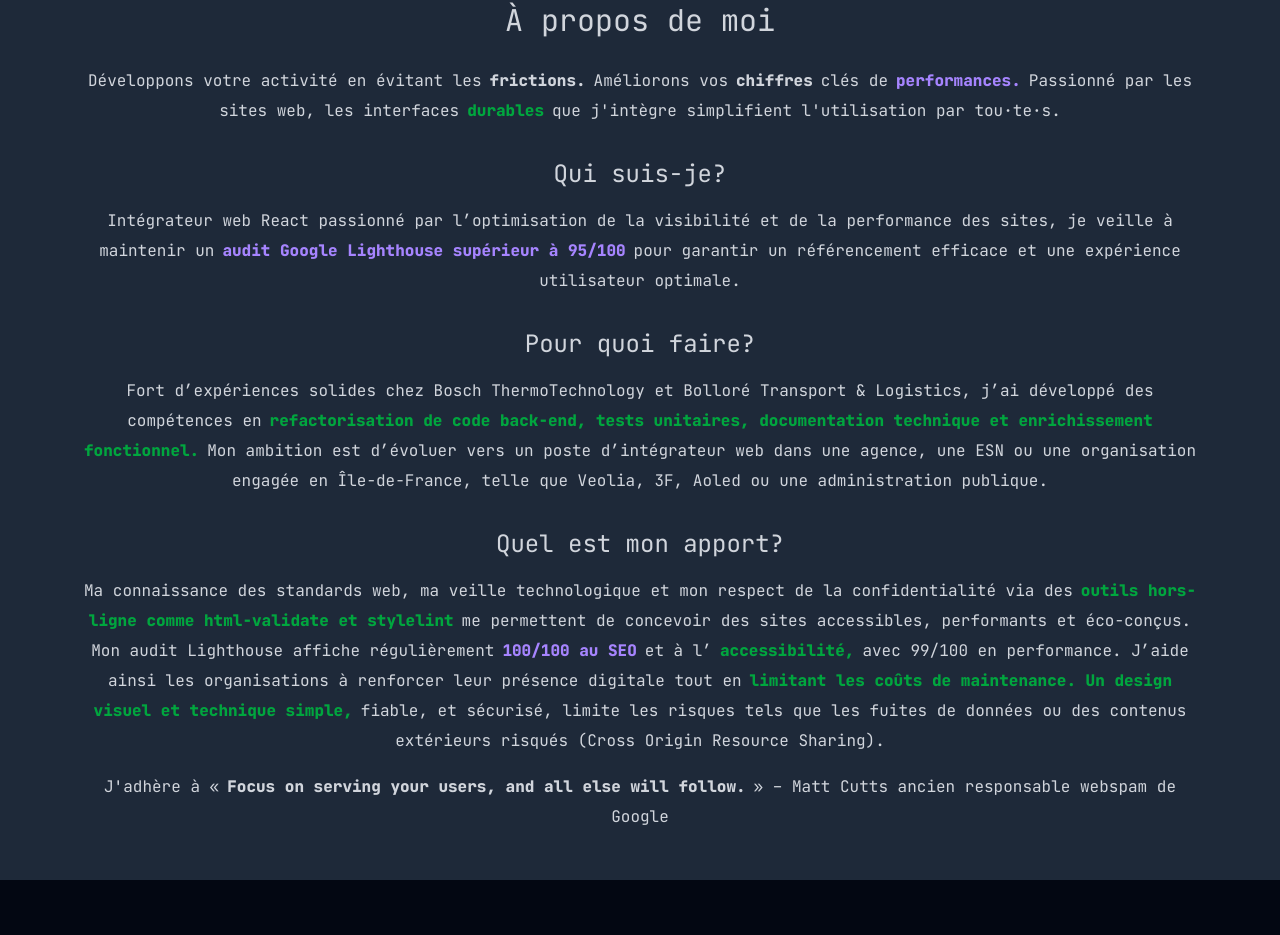
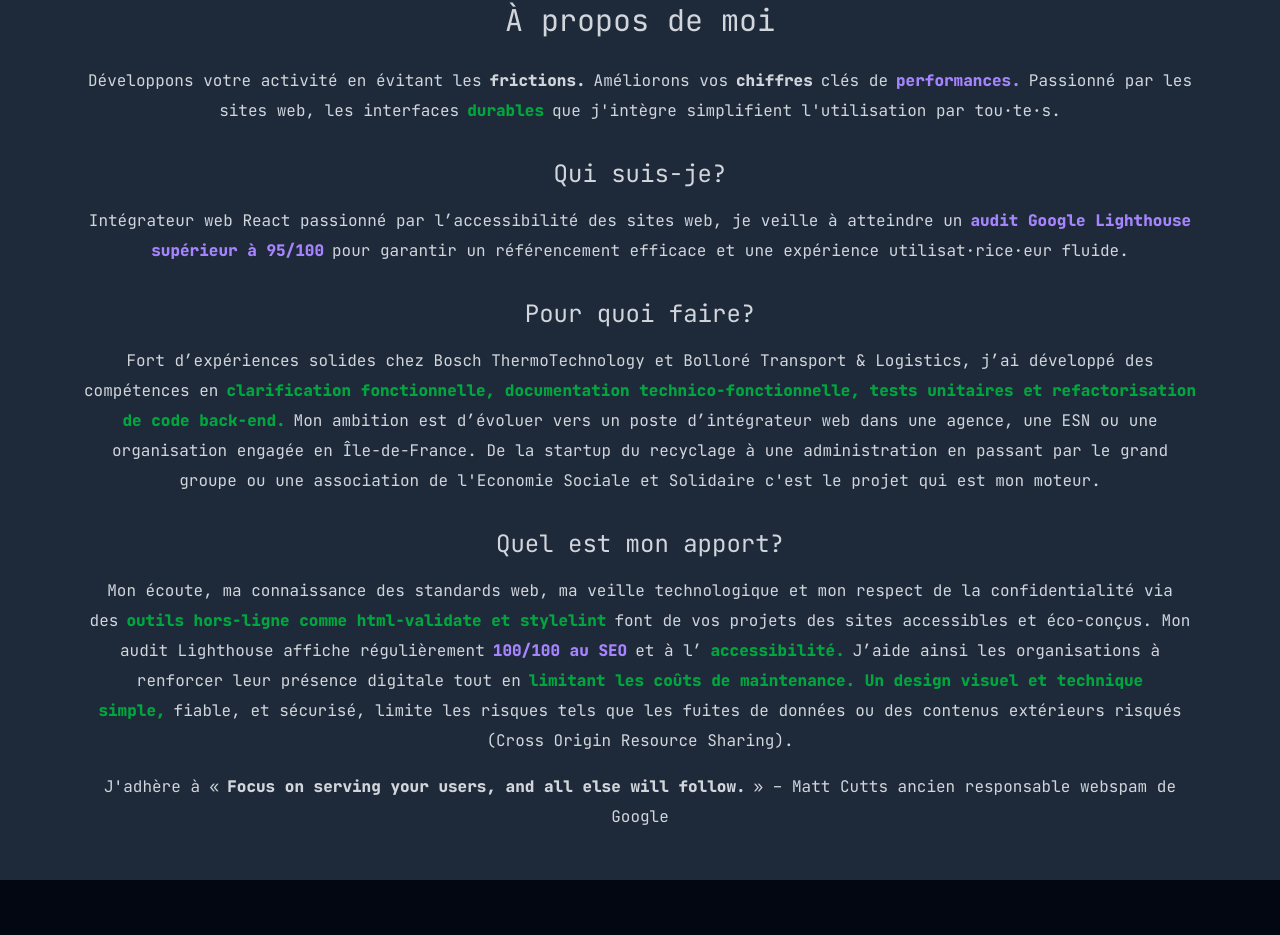
Before and after one commit to ericDev1o/OC900_p12_portfolio, a React (Vite) app: page / in a window 1280 px wide. Shown: the part 614-1549 px from the top of the page. Built offline with nearby package versions, Linux system fonts and the light colour scheme.

Commit message:
About me paragraphs are updated.

```diff
--- a/src/pages/Home.tsx
+++ b/src/pages/Home.tsx
@@ -19,8 +19,6 @@
   const reactLogo = getLogoURI('react');
   const linkedinLogo = getLogoURI('linkedIn');
   const githubLogo = getLogoURI('gitHub');
-
-
 
   return <main>
       <article>
@@ -126,7 +124,7 @@
           >
             Qui suis-je?
           </h4>
-          Intégrateur web React passionné par l’optimisation de la visibilité et de la performance des sites, je veille à maintenir un
+          Intégrateur web React passionné par l’accessibilité des sites web, je veille à atteindre un
           <span
             className="
               mx-2
@@ -135,7 +133,7 @@
           >
             audit Google Lighthouse supérieur à 95/100
           </span>
-            pour garantir un référencement efficace et une expérience utilisateur optimale.
+            pour garantir un référencement efficace et une expérience utilisat·rice·eur fluide.
         </p>
         <p
           className="
@@ -156,9 +154,9 @@
               font-extrabold
               text-green-600"
           >
-            refactorisation de code back-end, tests unitaires, documentation technique et enrichissement fonctionnel.
+            clarification fonctionnelle, documentation technico-fonctionnelle, tests unitaires et refactorisation de code back-end.
           </span>
-          Mon ambition est d’évoluer vers un poste d’intégrateur web dans une agence, une ESN ou une organisation engagée en Île-de-France, telle que Veolia, 3F, Aoled ou une administration publique.
+          Mon ambition est d’évoluer vers un poste d’intégrateur web dans une agence, une ESN ou une organisation engagée en Île-de-France. De la startup du recyclage à une administration en passant par le grand groupe ou une association de l'Economie Sociale et Solidaire c'est le projet qui est mon moteur.
         </p>
         <p
           className="
@@ -172,7 +170,7 @@
           >
             Quel est mon apport?
           </h4>
-          Ma connaissance des standards web, ma veille technologique et mon respect de la confidentialité via des
+          Mon écoute, ma connaissance des standards web, ma veille technologique et mon respect de la confidentialité via des
           <span
             className="
               mx-2
@@ -181,7 +179,7 @@
           >
             outils hors-ligne comme html-validate et stylelint
           </span>
-          me permettent de concevoir des sites accessibles, performants et éco-conçus. Mon audit Lighthouse affiche régulièrement
+          font de vos projets des sites accessibles et éco-conçus. Mon audit Lighthouse affiche régulièrement
           <span
             className="
               mx-2
@@ -197,9 +195,9 @@
               font-extrabold
               text-green-600"
           >
-            accessibilité,
+            accessibilité.
         </span>
-        avec 99/100 en performance. J’aide ainsi les organisations à renforcer leur présence digitale tout en
+        J’aide ainsi les organisations à renforcer leur présence digitale tout en
         <span
             className="
               mx-2
```
